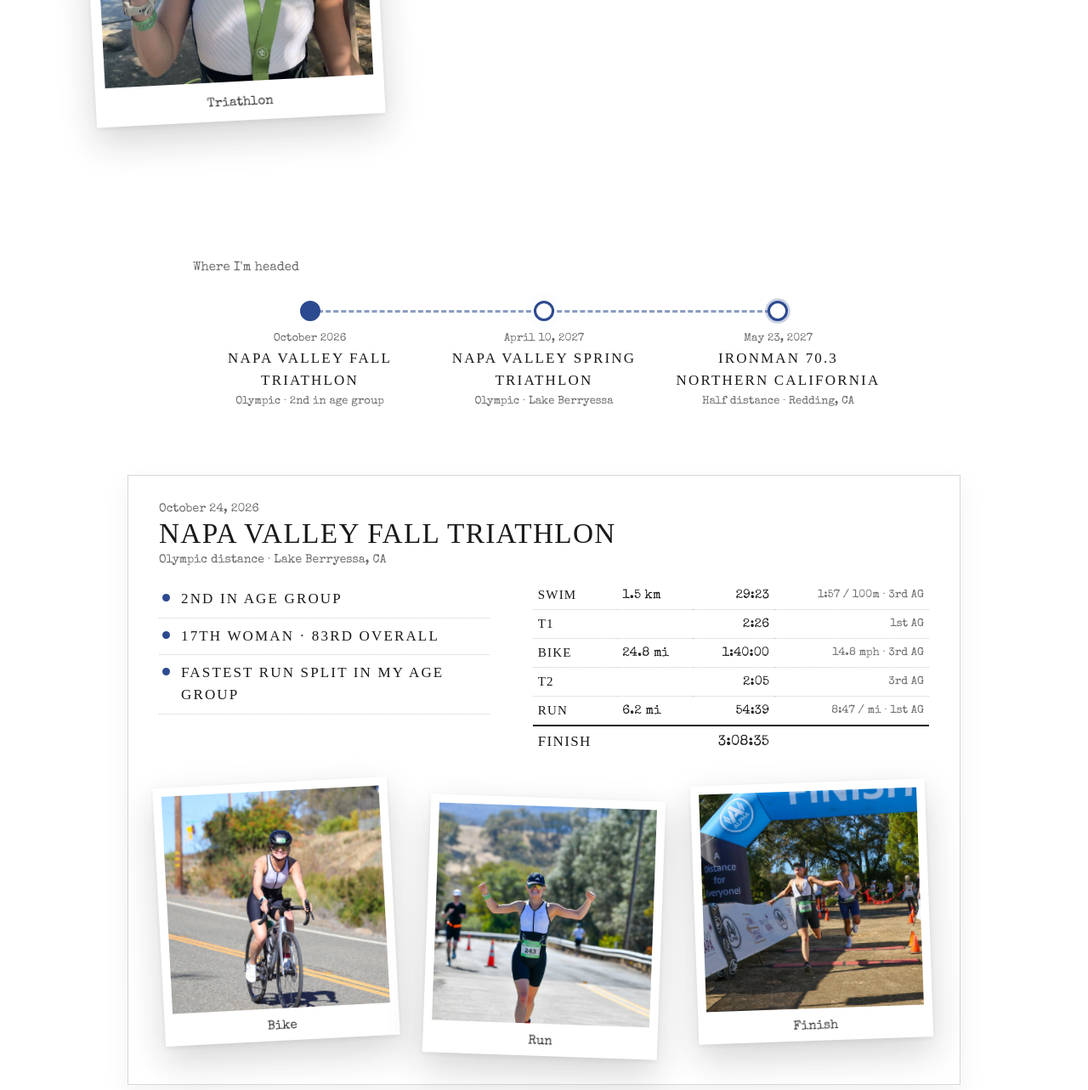
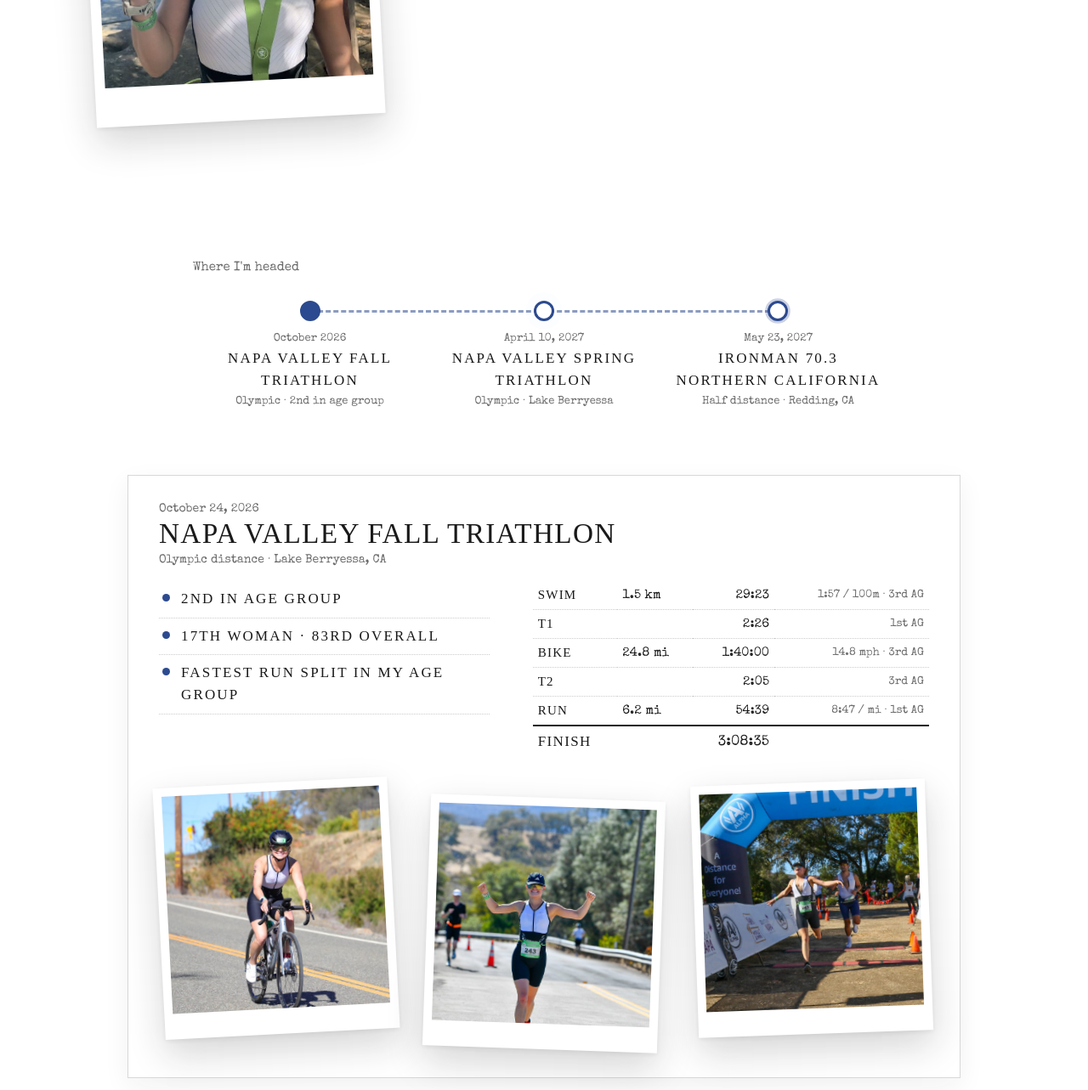
Before and after one commit to bballhaus/brookeballhaus.com, a plain HTML site: page public/triathlon.html in a window 1280 px wide. Shown: the part 477-1760 px from the top of the page at 85% size. Drawn offline with nearby package versions, Linux system fonts and the light colour scheme.

Commit message:
Remove polaroid captions on Triathlon

```diff
--- a/public/site.css
+++ b/public/site.css
@@ -176,3 +176,4 @@ body{text-transform:uppercase;letter-spacing:.12em}
 .race-pols{margin-top:30px}
 .race-pols .pol{transform:rotate(var(--r));padding:10px 10px 38px}
 .race-pols .pol figcaption{bottom:10px}
+.race-pols .pol{padding:10px 10px 30px}
--- a/public/triathlon.html
+++ b/public/triathlon.html
@@ -24,14 +24,14 @@
 <body>
 <header class="top"><a class="brand" href="index.html">Brooke Ballhaus</a></header>
 <section class="hero">
- <figure class="pol" style="--r:-3deg"><img src="img/polaroids/triathlon.jpg" alt="Triathlon" width="560" height="700"><figcaption>Triathlon</figcaption></figure>
+ <figure class="pol" style="--r:-3deg"><img src="img/polaroids/triathlon.jpg" alt="Triathlon" width="560" height="700"><figcaption></figcaption></figure>
  <div><h1>Triathlon</h1><p class="intro">Swim, bike, run. Results from recent races, most recent first.</p></div>
 </section>
 <section class="tpath"><p class="label">Where I'm headed</p><ol><li class="done"><span class="dot"></span><span class="when">October 2026</span><b>Napa Valley Fall Triathlon</b><span class="d">Olympic · 2nd in age group</span></li><li class="next"><span class="dot"></span><span class="when">April 10, 2027</span><b>Napa Valley Spring Triathlon</b><span class="d">Olympic · Lake Berryessa</span></li><li class="next"><span class="dot"></span><span class="when">May 23, 2027</span><b>IRONMAN 70.3 Northern California</b><span class="d">Half distance · Redding, CA</span></li></ol></section>
 <section class="shows races">
 <article class="race"><p class="meta">October 24, 2026</p><h2>Napa Valley Fall Triathlon</h2><p class="with">Olympic distance · Lake Berryessa, CA</p>
 <div class="race-grid"><ul class="results"><li>2nd in age group</li><li>17th woman · 83rd overall</li><li>Fastest run split in my age group</li></ul>
-<table class="splits"><tbody><tr><td>Swim</td><td>1.5 km</td><td class="t">29:23</td><td class="n">1:57 / 100m · 3rd AG</td></tr><tr><td>T1</td><td></td><td class="t">2:26</td><td class="n">1st AG</td></tr><tr><td>Bike</td><td>24.8 mi</td><td class="t">1:40:00</td><td class="n">14.8 mph · 3rd AG</td></tr><tr><td>T2</td><td></td><td class="t">2:05</td><td class="n">3rd AG</td></tr><tr><td>Run</td><td>6.2 mi</td><td class="t">54:39</td><td class="n">8:47 / mi · 1st AG</td></tr><tr class="tot"><td>Finish</td><td></td><td class="t">3:08:35</td><td></td></tr></tbody></table></div><div class="pols race-pols"><figure class="pol" style="--r:-3deg"><img src="img/tri/napa-fall-bike.jpg" alt="Bike" loading="lazy"><figcaption>Bike</figcaption></figure><figure class="pol" style="--r:2deg"><img src="img/tri/napa-fall-run.jpg" alt="Run" loading="lazy"><figcaption>Run</figcaption></figure><figure class="pol" style="--r:-2deg"><img src="img/tri/napa-fall-finish.jpg" alt="Finish" loading="lazy"><figcaption>Finish</figcaption></figure></div></article>
+<table class="splits"><tbody><tr><td>Swim</td><td>1.5 km</td><td class="t">29:23</td><td class="n">1:57 / 100m · 3rd AG</td></tr><tr><td>T1</td><td></td><td class="t">2:26</td><td class="n">1st AG</td></tr><tr><td>Bike</td><td>24.8 mi</td><td class="t">1:40:00</td><td class="n">14.8 mph · 3rd AG</td></tr><tr><td>T2</td><td></td><td class="t">2:05</td><td class="n">3rd AG</td></tr><tr><td>Run</td><td>6.2 mi</td><td class="t">54:39</td><td class="n">8:47 / mi · 1st AG</td></tr><tr class="tot"><td>Finish</td><td></td><td class="t">3:08:35</td><td></td></tr></tbody></table></div><div class="pols race-pols"><figure class="pol" style="--r:-3deg"><img src="img/tri/napa-fall-bike.jpg" alt="Bike" loading="lazy"></figure><figure class="pol" style="--r:2deg"><img src="img/tri/napa-fall-run.jpg" alt="Run" loading="lazy"></figure><figure class="pol" style="--r:-2deg"><img src="img/tri/napa-fall-finish.jpg" alt="Finish" loading="lazy"></figure></div></article>
 </section>
 <nav class="pager"><a href="polo.html">← Polo</a><a href="thoughts.html">Thoughts →</a></nav>
 <footer><span>© 2026 Brooke Ballhaus</span><a href="#">Back to top ↑</a></footer>
```
